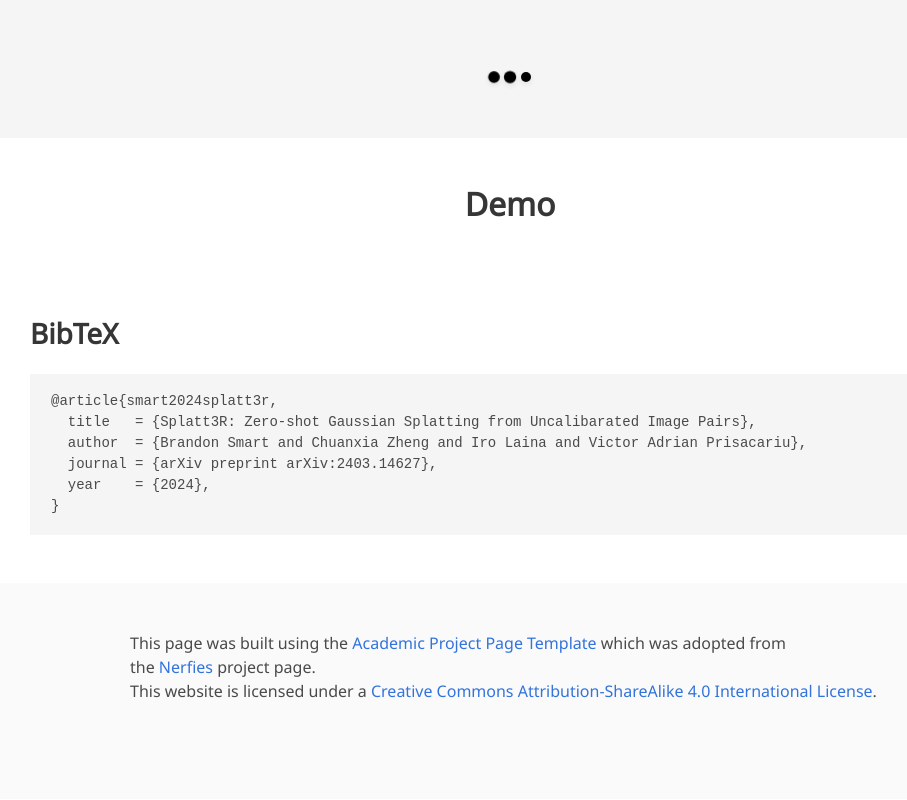
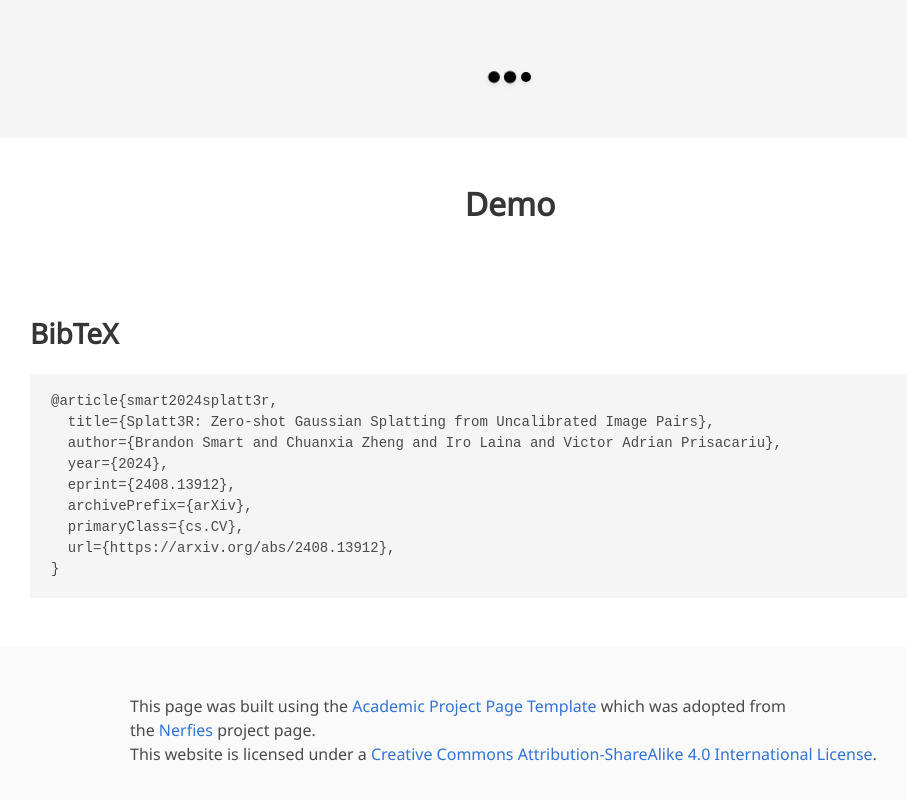
Before and after one commit to btsmart/splatt3r_webpage, a plain HTML site: page index.html in a window 1280 px wide. Shown: the part 2805-3605 px from the top of the page, without its empty margins (130-1037 px from the left). Drawn offline with nearby package versions, Linux system fonts and the light colour scheme; some icons are missing; a web font is replaced by a local one.

Commit message:
Changing BibTeX

```diff
--- a/index.html
+++ b/index.html
@@ -261,10 +261,13 @@
     <div class="container is-max-desktop content">
       <h2 class="title">BibTeX</h2>
       <pre><code>@article{smart2024splatt3r,
-  title   = {Splatt3R: Zero-shot Gaussian Splatting from Uncalibarated Image Pairs},
-  author  = {Brandon Smart and Chuanxia Zheng and Iro Laina and Victor Adrian Prisacariu},
-  journal = {arXiv preprint arXiv:2403.14627},
-  year    = {2024},
+  title={Splatt3R: Zero-shot Gaussian Splatting from Uncalibrated Image Pairs},
+  author={Brandon Smart and Chuanxia Zheng and Iro Laina and Victor Adrian Prisacariu},
+  year={2024},
+  eprint={2408.13912},
+  archivePrefix={arXiv},
+  primaryClass={cs.CV},
+  url={https://arxiv.org/abs/2408.13912},
 }</code></pre>
     </div>
   </section>
```
